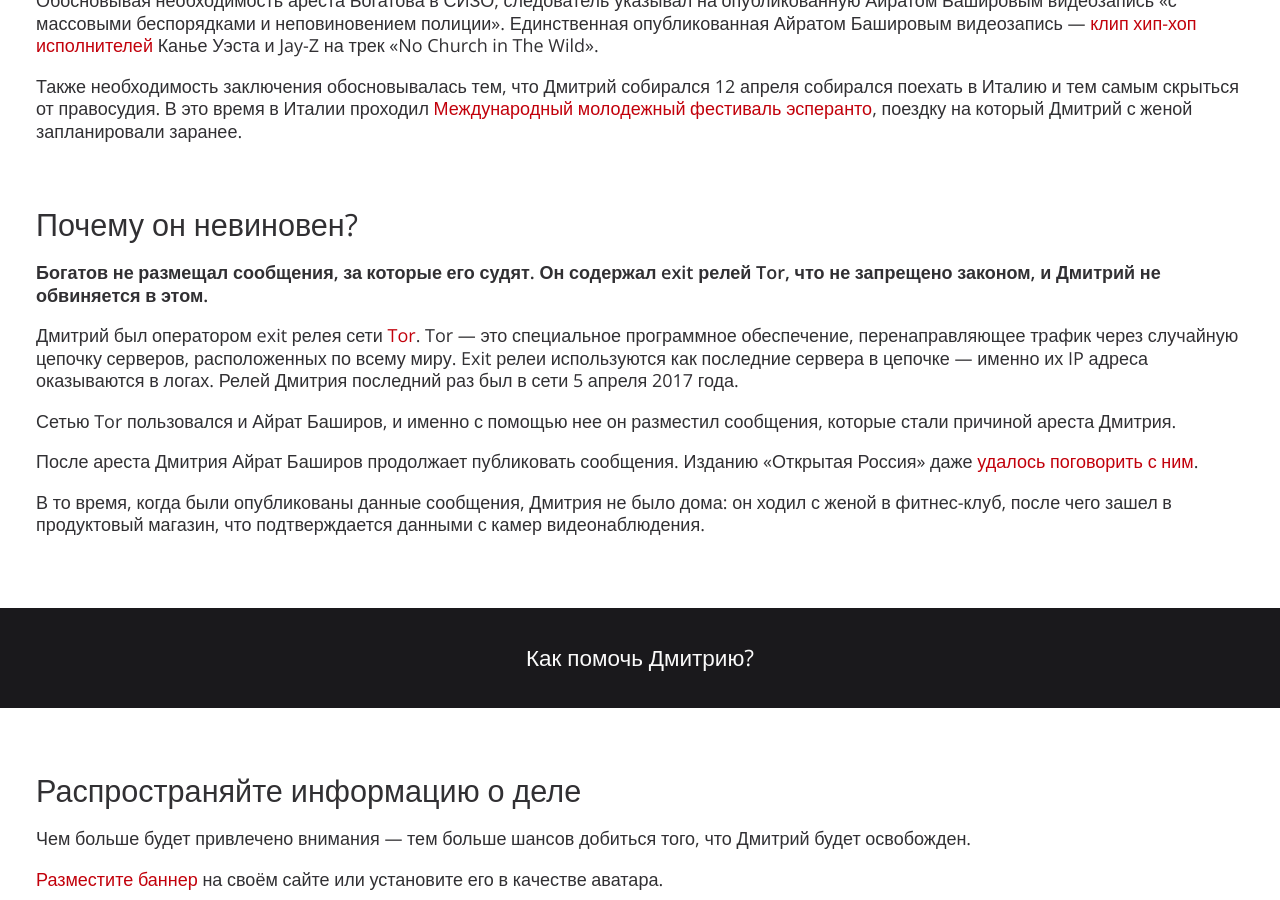
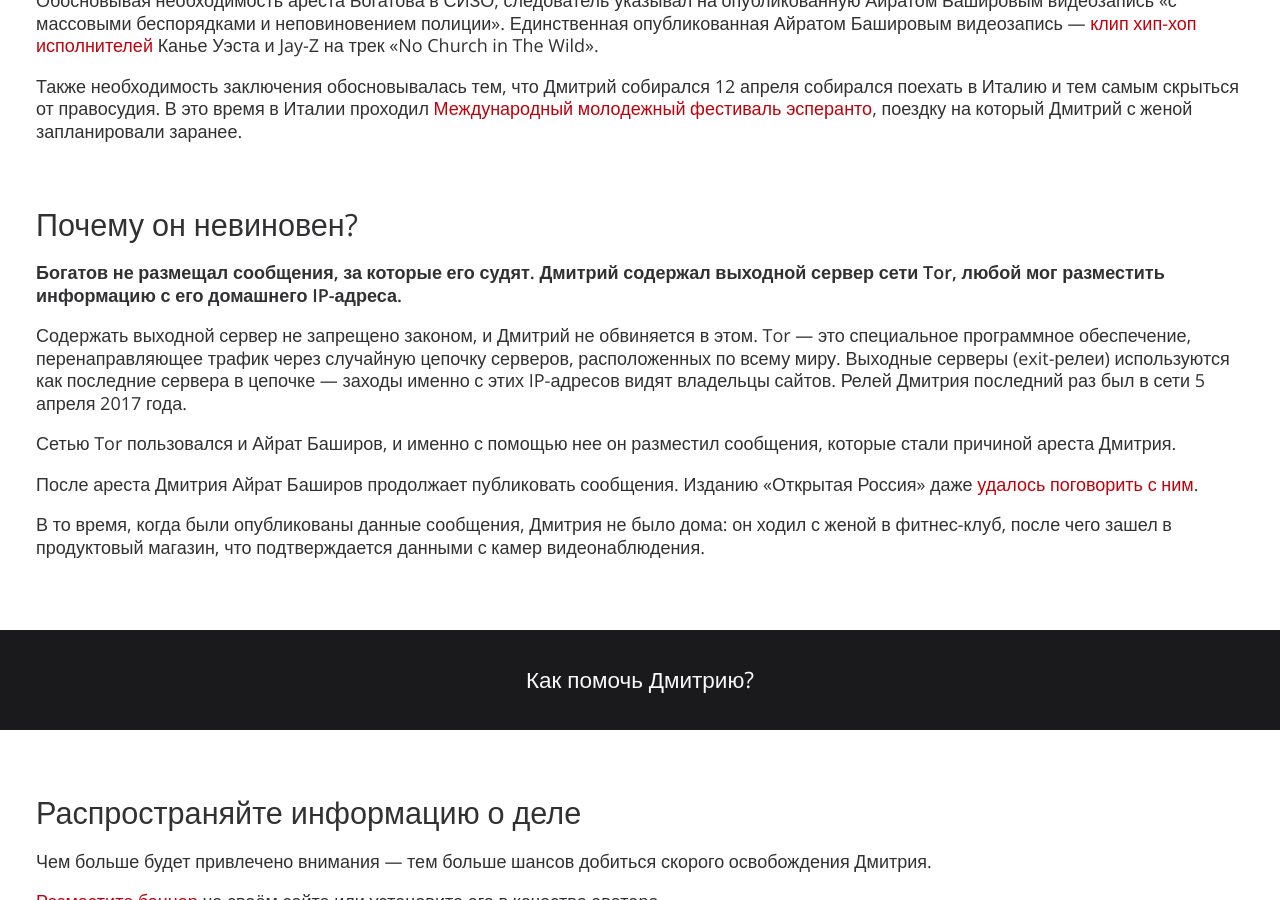
Before and after one commit to komachi/freebogatov.xyz, a Jekyll site: the page built from index.html, in a window 1280 px wide and 900 px high, scrolled down 1065 px. Built offline with Jekyll 4.4.1, drawn with Linux system fonts in a browser that asks for light colours.

Commit message:
Russian fixes

```diff
--- a/index.html
+++ b/index.html
@@ -39,8 +39,8 @@ socialText: Свободу Дмитрию Богатову!
           </div>
           <div class="col-pad">
             <h2>Почему он невиновен?</h2>
-            <p><strong>Богатов не размещал сообщения, за которые его судят. Он содержал exit релей Tor, что не запрещено законом, и Дмитрий не обвиняется в этом.</strong></p>
-            <p>Дмитрий был оператором exit релея сети <a href="https://ru.wikipedia.org/wiki/Tor" target="_blank">Tor</a>. Tor — это специальное программное обеспечение, перенаправляющее трафик через случайную цепочку серверов, расположенных по всему миру. Exit релеи используются как последние сервера в цепочке — именно их IP адреса оказываются в логах. Релей Дмитрия последний раз был в сети 5 апреля 2017 года.</p>
+            <p><strong>Богатов не размещал сообщения, за которые его судят. Дмитрий содержал выходной сервер сети Tor, любой мог разместить информацию с его домашнего IP-адреса.</strong></p>
+            <p>Содержать выходной сервер не запрещено законом, и Дмитрий не обвиняется в этом. Tor — это специальное программное обеспечение, перенаправляющее трафик через случайную цепочку серверов, расположенных по всему миру. Выходные серверы (exit-релеи) используются как последние сервера в цепочке — заходы именно с этих IP-адресов видят владельцы сайтов. Релей Дмитрия последний раз был в сети 5 апреля 2017 года.</p>
             <p>Сетью Tor пользовался и Айрат Баширов, и именно с помощью нее он разместил сообщения, которые стали причиной ареста Дмитрия.</p>
             <p>После ареста Дмитрия Айрат Баширов продолжает публиковать сообщения. Изданию «Открытая Россия» даже <a href="https://openrussia.org/notes/708408/" target="_blank">удалось поговорить с ним</a>.</p>
             <p>В то время, когда были опубликованы данные сообщения, Дмитрия не было дома: он ходил с женой в фитнес-клуб, после чего зашел в продуктовый магазин, что подтверждается данными с камер видеонаблюдения.</p>
@@ -54,7 +54,7 @@ socialText: Свободу Дмитрию Богатову!
         <div class="row">
           <div class="col-pad">
             <h2>Распространяйте информацию о деле</h2>
-            <p>Чем больше будет привлечено внимания — тем больше шансов добиться того, что Дмитрий будет освобожден.</p>
+            <p>Чем больше будет привлечено внимания — тем больше шансов добиться скорого освобождения Дмитрия.</p>
             <p><a href="/materials" target="_blank">Разместите баннер</a> на своём сайте или установите его в качестве аватара.</p>
             <p>Используйте официальный хештэг <a href="https://www.google.ru/?q=%23freeBogatov" target="_blank">#freeBogatov</a> в социальных сетях.</p>
             {% include social.html %}
```
